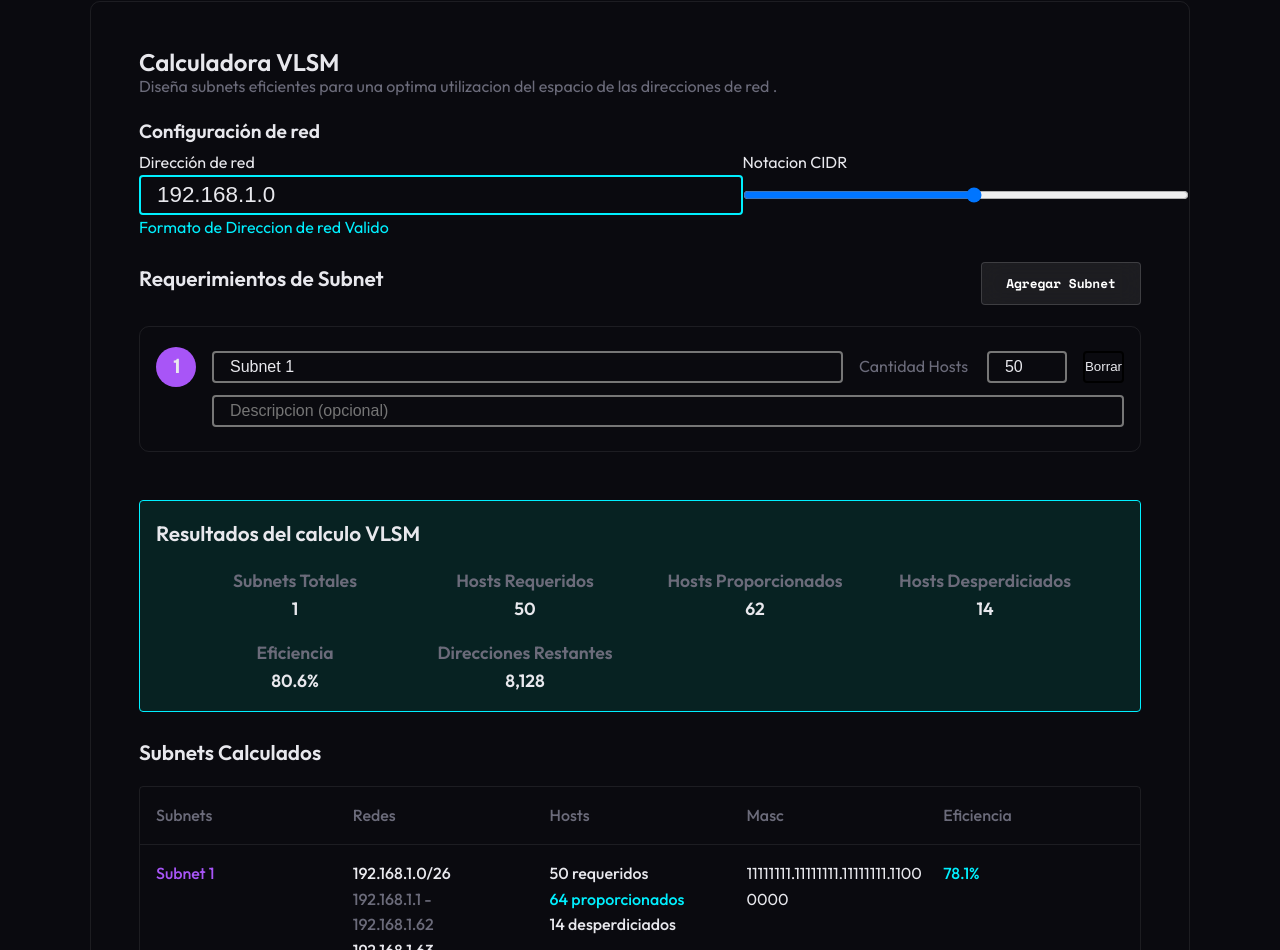
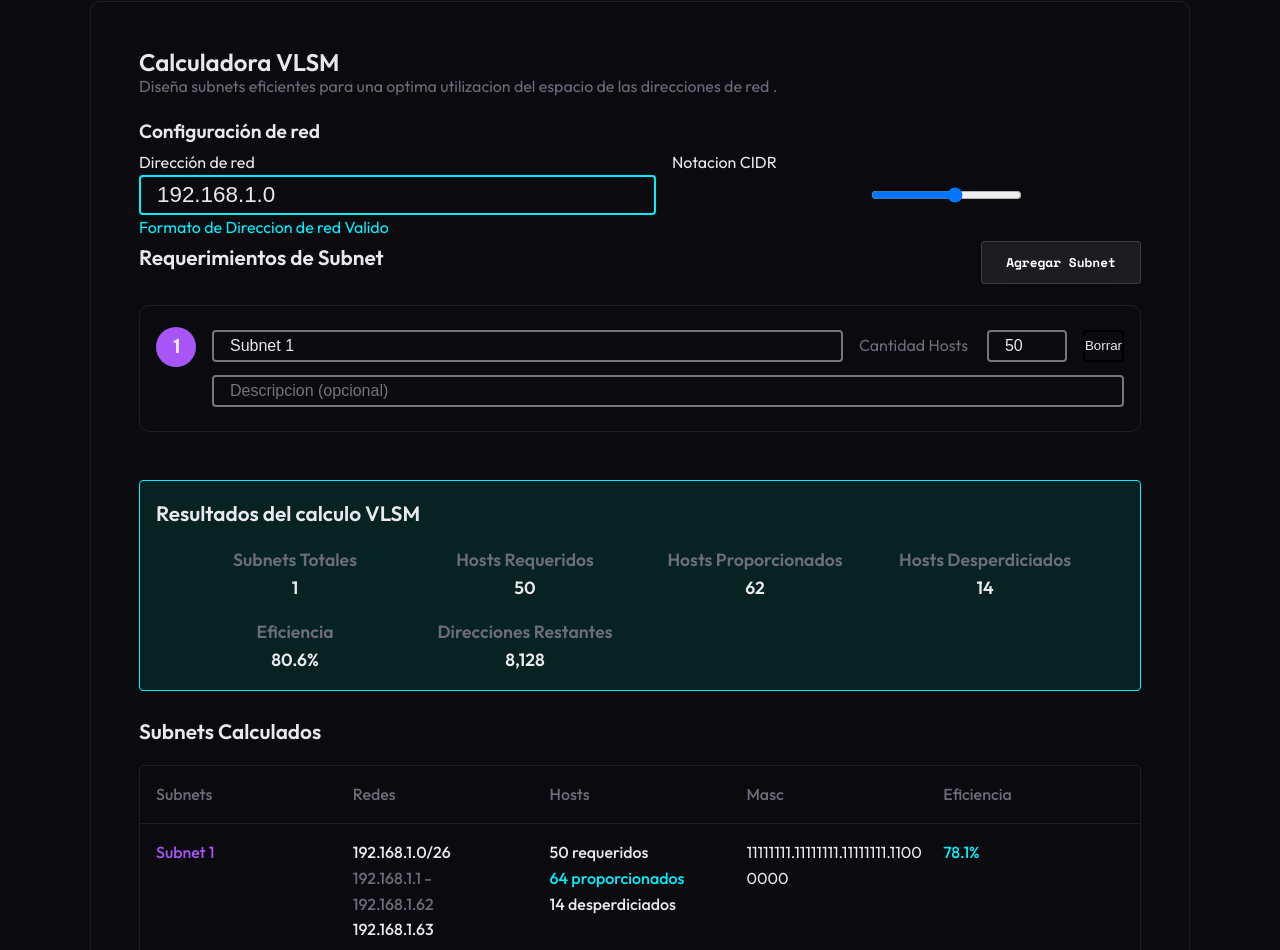
Before and after one commit to Felipefza/IPFine, a plain HTML site: page index.html in a window 1280 px wide. Shown: the part 1188-2138 px from the top of the page. Drawn offline with nearby package versions, Linux system fonts and the light colour scheme.

Commit message:
faltan cosas

```diff
--- a/index.html
+++ b/index.html
@@ -62,10 +62,13 @@
             <label id="network-address-error" for="network-address"></label>
           </div>
 
-          <div>
-            <label for="cidr">Notacion CIDR</label>
-            <br>
-            <input id="cidr" class="input-box" type="range" min="8" max="30">
+          <div class="cidr-input">
+            <p>Notacion CIDR</p>
+            <div class="input-center">
+              <h3 id="cidr-information"></h3>
+              <br>
+              <input id="cidr" class="input-box" type="range" min="8" max="30">
+            </div>
           </div>
 
         </div>
--- a/ipfineScript.js
+++ b/ipfineScript.js
@@ -51,6 +51,7 @@ class NetworkAddress {
 
     this.cidr.addEventListener("input", () => {
       this.setResults();
+      document.getElementById("cidr-information").textContent = this.cidr.value;
     })
   }
 
--- a/ipfineStyle.css
+++ b/ipfineStyle.css
@@ -340,11 +340,28 @@ nav {
 
 .input-user {
   display: grid;
-
-  grid-template-columns: auto auto;
+  grid-template-columns: repeat(auto-fit, minmax(200px, 1fr));
+  column-gap: 1rem;
 
   width: auto;
-  height: 7rem;
+  height: auto;
+}
+
+.cidr-input {
+  width: 100%;
+  display: flex;
+  flex-direction: column;
+}
+
+.cidr-input p {
+  width: 100%;
+}
+
+.input-center {
+  display: flex;
+  gap: 1rem;
+  align-self: center;
+  margin: 0 1rem 0 1rem;
 }
 
 .input-box {
@@ -391,6 +408,7 @@ nav {
 
 #network-address-error {
   transition: 0.5s;
+  word-wrap:break-word;
 }
 
 .add-subnet {
@@ -647,7 +665,7 @@ nav {
   column-gap: 1rem;
   row-gap: 1rem;
   align-content: center;
-  word-wrap:break-word;
+  word-wrap: break-word;
 
   padding: 1rem 1rem 1rem 1rem;
 }
```
